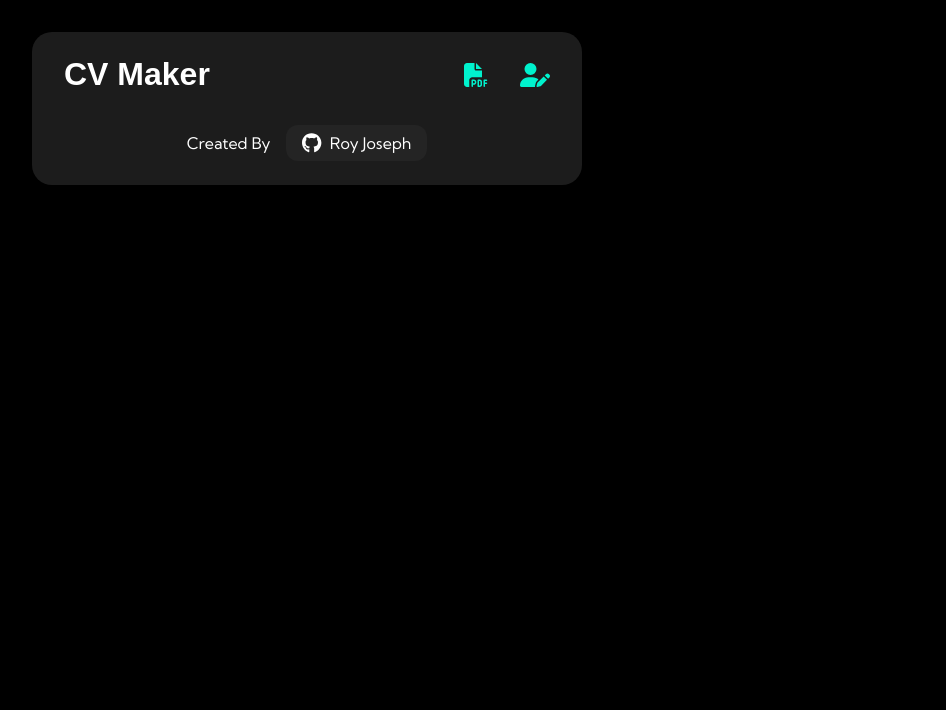
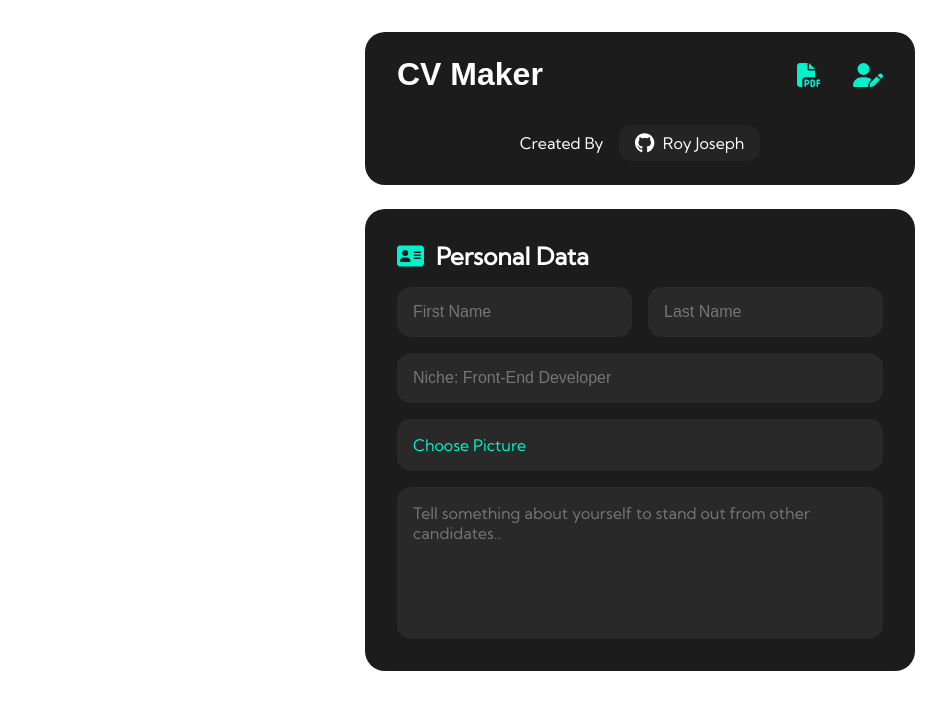
Before and after one commit to Ro-yeee/Resume-App, a React (Vite) app: page / in a window 1280 px wide. Shown: the top 710 px of the page, without its empty margins (0-946 px from the left). Built offline with nearby package versions, Linux system fonts and the light colour scheme.

Commit message:
Styled and made PersonalData section.

```diff
--- a/src/App.css
+++ b/src/App.css
@@ -1,5 +1,5 @@
 :root{
-    --accent:rgb(0, 242, 205)
+    --accent:rgb(0, 242, 205);
 }
 
 *,
@@ -11,9 +11,34 @@
 }
 
 body{
-    background: rgb(0, 0, 0);
+    background: rgb(255, 255, 255);
 }
 
 .App{
+    width: 100%;
     padding: 2rem;
+    display: flex;
+    align-items: center;
 }
+
+.fields{
+    display: flex;
+    flex-direction: column;
+    gap: 1.5rem;
+    flex: 1;
+}
+.resume{
+    flex: 1;
+}
+
+@media(max-width:1340px){
+    .App{
+        flex-direction: column;
+    }
+    .fields{
+        width: 100%;
+    }
+    .resume{
+        width: 100%;
+    }
+}
--- a/src/App.jsx
+++ b/src/App.jsx
@@ -1,10 +1,17 @@
 import './App.css'
 import HeaderBox from './components/HeaderBox'
+import PersonalDataForm from './components/PersonalDataForm'
 
 function App() {
   return (
     <div className='App'>
-      <HeaderBox />
+      <div className='fields'>
+        <HeaderBox />
+        <PersonalDataForm />
+       </div>
+       <div className='resume'>
+
+       </div>
     </div>
   )
 }
--- a/src/components/HeaderBox.css
+++ b/src/componentStyles/HeaderBox.css
@@ -27,6 +27,11 @@
 .icon{
     color: var(--accent);
     cursor: pointer;
+    transition: 200ms;
+}
+
+.icon:active{
+    transform: scale(0.8);
 }
 
 .bottomSection{
@@ -50,9 +55,24 @@
 
 .link > span{
     margin-left: 0.5rem;
+    transition: 300ms ease-in-out;
 }
 
-.link:hover{
-    color: var(--accent);
+.link:hover {
     background: #2e2e2e;
 }
+
+.link:hover span{
+    color: var(--accent);
+}
+
+.link:active{
+    transform: scale(0.9);
+}
+
+@media(max-width:1340px){
+    .HeaderBox{
+        width: 100%;
+        margin: 0 auto;
+    }
+}
--- /dev/null
+++ b/src/componentStyles/PersonalData.css
@@ -0,0 +1,98 @@
+.PersonalDataForm{
+    background: #1c1c1c;
+    color: white;
+    padding: 2rem;
+    border-radius: 20px;
+    max-width: 550px;
+    font-family: 'Kumbh Sans', sans-serif;
+    display: flex;
+    flex-direction: column;
+    gap: 1rem;
+}
+
+.heading{
+    display: flex;
+    align-items: center;
+    gap: 12px;
+}
+
+.iconNotClickable{
+    color: var(--accent);
+}
+
+.fullname{
+    display: flex;
+    gap: 1rem;
+}
+
+.fullname > input{
+    color: white;
+    width: 100%;
+    padding: 1rem;
+    background: #292929;
+    outline: none;
+    border: none;
+    border-radius: 14px;
+    font-size: 100%;
+    transition: 300ms ease-in-out;
+}
+
+input{
+    color: white;
+    padding: 1rem;
+    background: #292929;
+    outline: none;
+    border: none;
+    border-radius: 14px;
+    font-size: 100%;
+    transition: 300ms ease-in-out;
+}
+
+input:hover,input:focus{
+    background:  #2b4a49;
+}
+
+#file{
+    display: none;
+    visibility: hidden;
+}
+
+#filepicture{
+    color: var(--accent);
+    padding: 1rem;
+    background: #292929;
+    border-radius: 14px;
+    font-size: 100%;
+    cursor: pointer;
+    width: 100%;
+    transition: 300ms ease-in-out;
+}
+
+#filepicture:hover,#filepicture:focus{
+    background: #2b4a49;
+}
+
+textarea{
+    width: 100%;
+    color: white;
+    padding: 1rem;
+    background: #292929;
+    outline: none;
+    border: none;
+    border-radius: 14px;
+    font-size: 100%;
+    font-family: inherit;
+    resize: none;
+    transition: 300ms ease-in-out;
+}
+
+textarea:focus ,textarea:hover{
+    background: #2b4a49;
+}
+
+@media(max-width:1340px){
+    .PersonalDataForm{
+        width: 100%;
+        margin: 0 auto;
+    }
+}
--- a/src/components/HeaderBox.jsx
+++ b/src/components/HeaderBox.jsx
@@ -1,7 +1,7 @@
 import { FontAwesomeIcon } from "@fortawesome/react-fontawesome"
 import { faFilePdf, faUserPen} from "@fortawesome/free-solid-svg-icons"
 import { faGithub } from "@fortawesome/free-brands-svg-icons"
-import "./HeaderBox.css"
+import "../componentStyles/HeaderBox.css"
 
 function HeaderBox() {
   return (
--- a/src/components/PersonalDataForm.jsx
+++ b/src/components/PersonalDataForm.jsx
@@ -1,7 +1,19 @@
+import { FontAwesomeIcon } from "@fortawesome/react-fontawesome"
+import { faAddressCard } from "@fortawesome/free-solid-svg-icons"
+import "../componentStyles/PersonalData.css"
+
 function PersonalDataForm() {
   return (
-    <div>
-
+    <div className="PersonalDataForm">
+      <h2 className="heading"> <FontAwesomeIcon icon={faAddressCard} className="iconNotClickable" /> Personal Data</h2>
+      <div className="fullname">
+        <input type="text" placeholder="First Name" maxLength={15} />
+        <input type="text" placeholder="Last Name" maxLength={13}/>
+      </div>
+      <input type="text" placeholder="Niche: Front-End Developer" maxLength={26} />
+      <label for="file" id="filepicture">Choose Picture</label>
+      <input type="file" id="file" />
+      <textarea placeholder="Tell something about yourself to stand out from other candidates.." maxLength={520} cols="30" rows="6"></textarea>
     </div>
   )
 }
```
